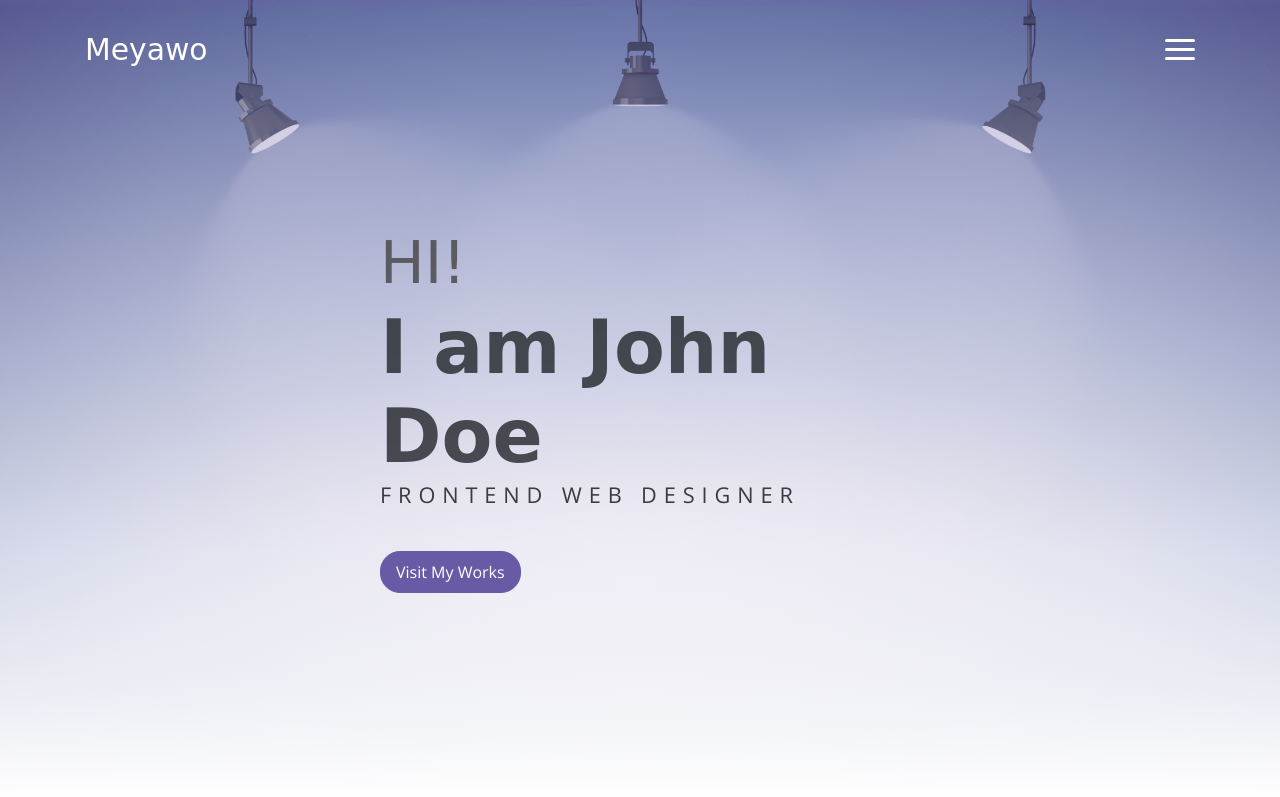
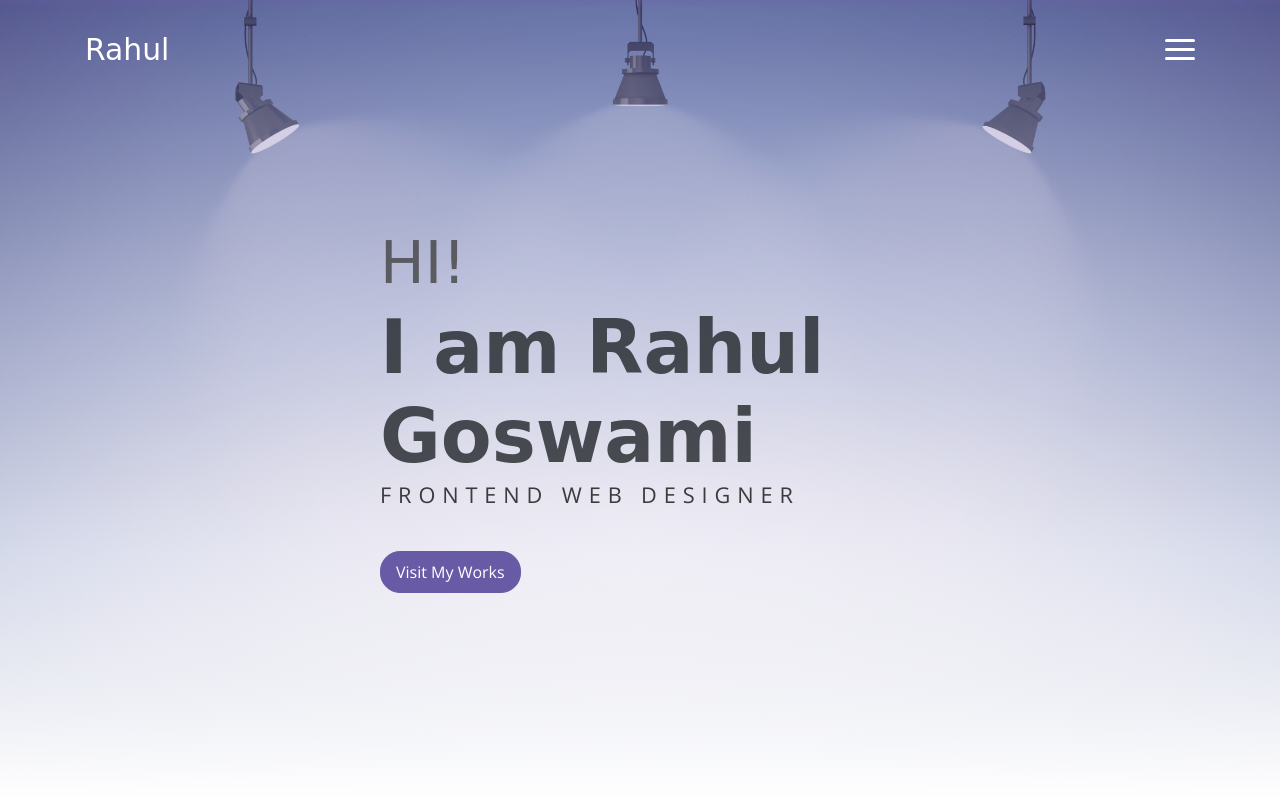
Before and after one commit to rahul3133/personal-portfolio-1, a plain HTML site: page index.html in a window 1280 px wide. Shown: the top 797 px of the page. Drawn offline with nearby package versions, Linux system fonts and the light colour scheme; a web font is replaced by a local one.

Commit message:
Update index.html

```diff
--- a/index.html
+++ b/index.html
@@ -4,7 +4,7 @@
 <head>
     <meta charset="utf-8">
     <meta name="viewport" content="width=device-width, initial-scale=1.0">
-    <title></title>
+    <title>Personal Portfolio || CodeJourneyWithRahul</title>
     <!-- font icons -->
     <link rel="stylesheet" href="assets/vendors/themify-icons/css/themify-icons.css">
     <!-- Bootstrap + Meyawo main styles -->
@@ -16,7 +16,7 @@
     <!-- Page Navbar -->
     <nav class="custom-navbar" data-spy="affix" data-offset-top="20">
         <div class="container">
-            <a class="logo" href="#">Meyawo</a>
+            <a class="logo" href="#">Rahul</a>
             <ul class="nav">
                 <li class="item">
                     <a class="link" href="#home">Home</a>
@@ -54,7 +54,7 @@
         <div class="header-content container">
             <h1 class="header-title">
                 <span class="up">HI!</span>
-                <span class="down">I am John Doe</span>
+                <span class="down">I am Rahul Goswami</span>
             </h1>
             <p class="header-subtitle">FRONTEND WEB DESIGNER</p>
 
@@ -436,16 +436,10 @@
                 <a class="link"><i class="ti-rss"></i></a>
             </div>
         </footer>
-    </div> <!-- end of page footer -->
-
-    <!-- core  -->
+    </div>
     <script src="assets/vendors/jquery/jquery-3.4.1.js"></script>
     <script src="assets/vendors/bootstrap/bootstrap.bundle.js"></script>
-
-    <!-- bootstrap 3 affix -->
     <script src="assets/vendors/bootstrap/bootstrap.affix.js"></script>
-
-    <!-- Meyawo js -->
     <script src="assets/js/meyawo.js"></script>
 
 </body>
```
